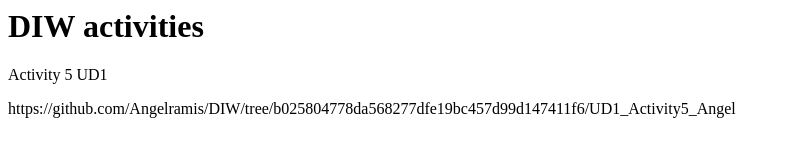
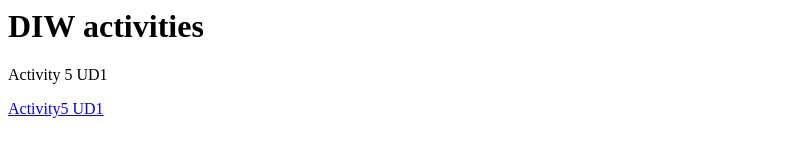
Before and after one commit to Angelramis/DIW_activities, a plain HTML site: page index.html in a window 1280 px wide. Shown: the whole page, without its empty margins (0-790 px from the left). Drawn offline with Linux system fonts and the light colour scheme.

Commit message:
Update index.html

```diff
--- a/index.html
+++ b/index.html
@@ -2,7 +2,8 @@
 <body>
 <h1> DIW activities </h1>
 <p>Activity 5 UD1</p>
-<p>https://github.com/Angelramis/DIW/tree/b025804778da568277dfe19bc457d99d147411f6/UD1_Activity5_Angel</p>
+
+  <a href="https://github.com/Angelramis/DIW/tree/b025804778da568277dfe19bc457d99d147411f6/UD1_Activity5_Angel"> Activity5 UD1 </a>
 
 </body>
 </html>
```
